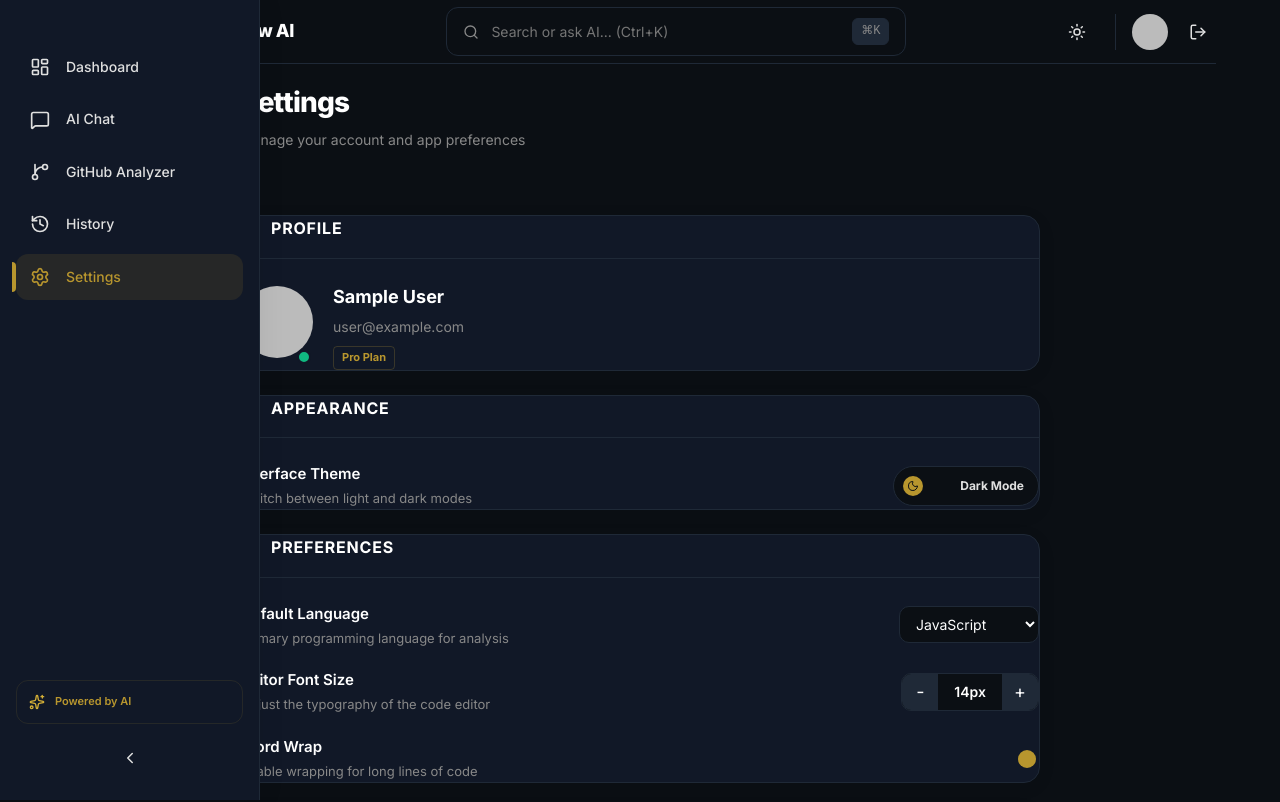
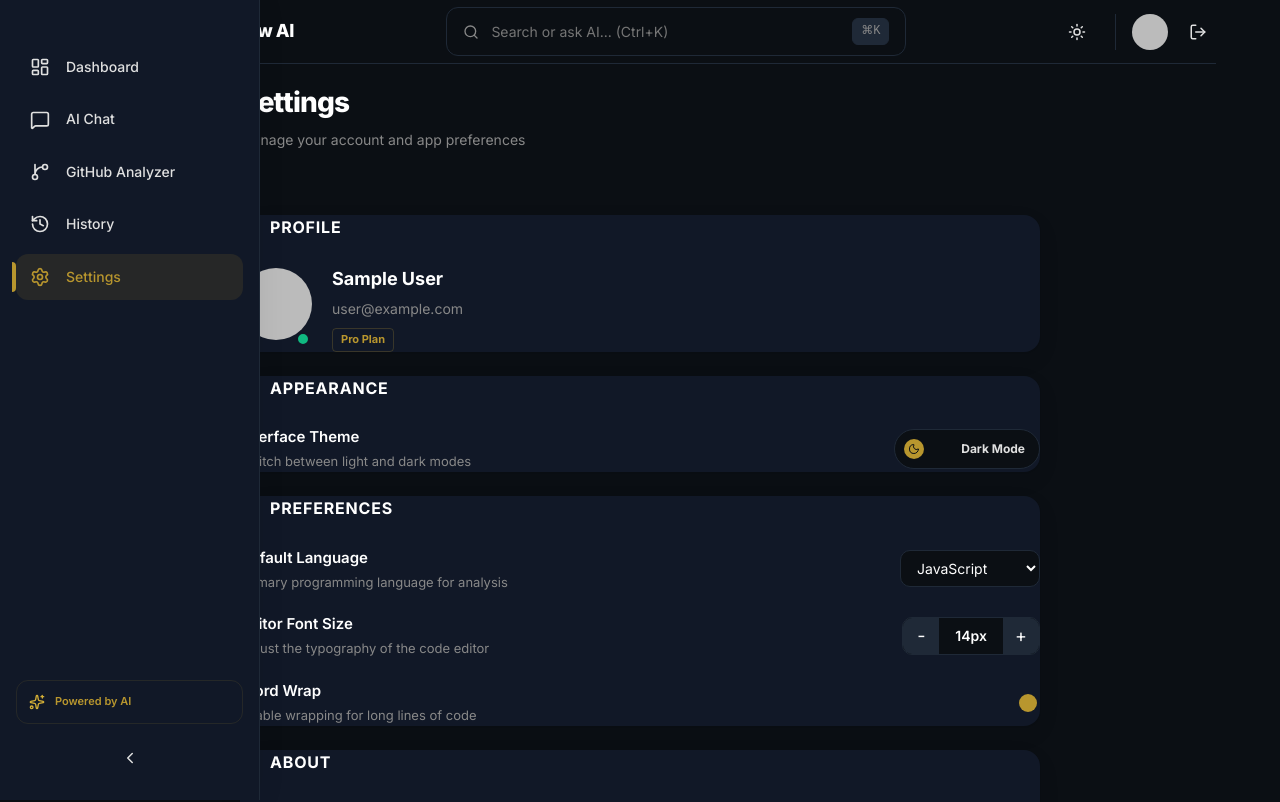
Before and after one commit to sayandhsr/ai-code-re, a Next.js app: page /dashboard/settings in a window 1280 px wide. Shown: the top 802 px of the page. Built offline with nearby package versions, Linux system fonts and the light colour scheme; no server answers; sample sign-in values are in the browser's storage.

Commit message:
style: elevate UI to premium SaaS aesthetic with floating cards and gradients

```diff
--- a/app/dashboard/settings/page.js
+++ b/app/dashboard/settings/page.js
@@ -205,8 +205,6 @@ export default function SettingsPage() {
           align-items: center;
           gap: 12px;
           margin-bottom: 24px;
-          border-bottom: 1px solid var(--glass-border);
-          padding-bottom: 16px;
         }
         .card-header h3 {
           font-size: 16px;
--- a/app/globals.css
+++ b/app/globals.css
@@ -83,7 +83,8 @@ body {
 }
 
 [data-theme="light"] body {
-  background: var(--bg);
+  background: linear-gradient(to bottom, #F8F5F0, #F3EFE8);
+  min-height: 100vh;
 }
 
 a {
@@ -198,15 +199,15 @@ code, pre {
 
 .glass-card {
   background: var(--card);
-  border: 1px solid var(--border);
+  border: none;
   border-radius: var(--radius-lg);
   padding: 24px;
-  box-shadow: 0 4px 20px rgba(0,0,0,0.05);
-  transition: transform var(--transition-normal), border-color var(--transition-normal), box-shadow var(--transition-normal);
+  box-shadow: 0 1px 2px rgba(0,0,0,0.04), 0 8px 24px rgba(0,0,0,0.06);
+  transition: all var(--transition-normal);
 }
 
 .glass-card:hover {
-  border-color: var(--gold);
+  box-shadow: 0 2px 6px rgba(0,0,0,0.06), 0 12px 32px rgba(0,0,0,0.08);
 }
 
 .gold-gradient-text {
@@ -251,10 +252,14 @@ code, pre {
 /* Card Style Standard */
 .hero-card {
   background: var(--card);
-  border: 1px solid var(--border);
+  border: none;
   border-radius: var(--radius-xl);
-  box-shadow: 0 4px 20px rgba(0, 0, 0, 0.05);
-  transition: var(--transition-normal);
+  box-shadow: 0 1px 2px rgba(0,0,0,0.04), 0 8px 24px rgba(0,0,0,0.06);
+  transition: all var(--transition-normal);
+}
+
+.hero-card:hover {
+  box-shadow: 0 2px 6px rgba(0,0,0,0.06), 0 12px 32px rgba(0,0,0,0.08);
 }
 
 /* ---- Button Styles ---- */
@@ -272,15 +277,16 @@ code, pre {
 }
 
 .btn-primary {
-  background: var(--gold);
+  background: linear-gradient(135deg, var(--gold), var(--gold-hover));
   color: #FFFFFF;
   font-weight: 600;
   border-radius: var(--radius-md);
+  box-shadow: 0 6px 18px rgba(184,150,46,0.25);
 }
 
 .btn-primary:hover {
-  background: var(--gold-hover);
   transform: translateY(-1px);
+  box-shadow: 0 8px 24px rgba(184,150,46,0.35);
 }
 
 .btn-primary:active {
--- a/components/Navbar.js
+++ b/components/Navbar.js
@@ -28,7 +28,7 @@ export default function Navbar({ onToggleSidebar }) {
         </button>
         <div className="navbar-brand">
           <div className="navbar-logo">
-            <Code2 size={20} color="#0D0D0D" strokeWidth={2.5} />
+            <Code2 size={20} color={theme === "dark" ? "#1A1A1A" : "#FFFFFF"} strokeWidth={2.5} />
           </div>
           <span className="navbar-title">CodeReview AI</span>
         </div>
```
Also changed, not shown: app/dashboard/page.js (+4 -3 lines).
